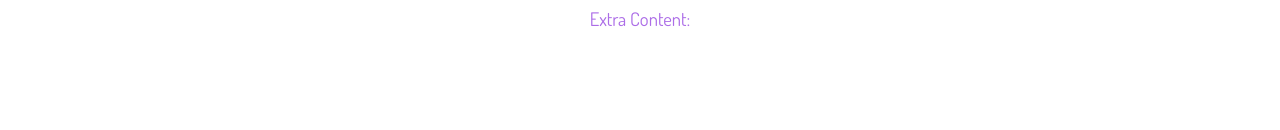
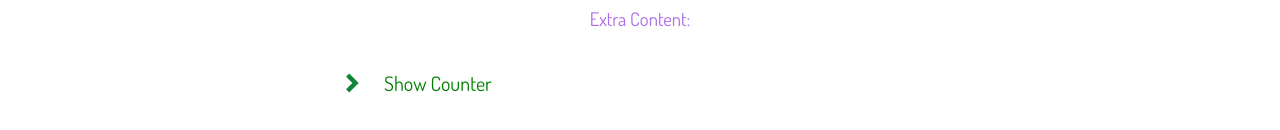
Before and after one commit to Timo-khan/hyf-24-react-module, a Next.js app in the folder week-2/class-work/next-js/js/week-2-class-work-next-js/: page / in a window 1280 px wide. Shown: the part 1018-1148 px from the top of the page. Built offline with nearby package versions, Linux system fonts and the light colour scheme.

Commit message:
toggle counter

```diff
--- a/week-2/class-work/next-js/js/week-2-class-work-next-js/app/(components)/button/button.css
+++ b/week-2/class-work/next-js/js/week-2-class-work-next-js/app/(components)/button/button.css
@@ -45,3 +45,11 @@
   background-color: rgb(132, 162, 238);
   border: 1px solid rgb(126, 143, 249);
 }
+
+.icon {
+  background-color: transparent;
+  border: none;
+  width: 24px;
+  cursor: pointer;
+  height: 28px;
+}
--- /dev/null
+++ b/week-2/class-work/next-js/js/week-2-class-work-next-js/app/(components)/counter/Counter.jsx
@@ -0,0 +1,38 @@
+"use client";
+
+import { Button } from "../button/Button";
+import "./counter.css";
+
+import { useState } from "react";
+
+export const Counter = () => {
+  const [count, setCount] = useState(0);
+
+  const increaseHandler = () => {
+    setCount(count + 1);
+  };
+
+  const decreaseHandler = () => {
+    setCount(count - 1);
+  };
+
+  return (
+    <div className="counter-wrap">
+      <p
+        className={
+          count === 0
+            ? `count-display`
+            : count < 0
+            ? `count-display minus`
+            : `count-display plus`
+        }
+      >
+        {count < 10 && count > -1 ? `0${count}` : `${count}`}
+      </p>
+      <div className="count-btn-sec">
+        <Button appearance="primary" action={increaseHandler} text="+" />
+        <Button appearance="primary" action={decreaseHandler} text="-" />
+      </div>
+    </div>
+  );
+};
--- /dev/null
+++ b/week-2/class-work/next-js/js/week-2-class-work-next-js/app/(components)/counter/counter.css
@@ -0,0 +1,37 @@
+.counter-wrap {
+  margin-top: 40px;
+  padding: 40px;
+  border: 2px solid pink;
+  border-radius: 20px;
+  display: flex;
+  flex-direction: column;
+  width: 80%;
+  max-width: 240px;
+  min-width: 180px;
+  height: 100px;
+}
+
+.count-display {
+  padding: 10px 20px;
+  border: 1px solid rgb(211, 81, 211);
+  border-radius: 10px;
+  margin-bottom: 20px;
+  text-align: center;
+  font-weight: 600;
+  color: rgb(236, 188, 44);
+}
+
+.count-display.minus {
+  color: red;
+}
+
+.count-display.plus {
+  color: rgb(36, 181, 36);
+}
+
+.count-btn-sec {
+  display: flex;
+  flex-direction: row;
+  width: 100%;
+  justify-content: space-around;
+}
--- a/week-2/class-work/next-js/js/week-2-class-work-next-js/app/(components)/toggle-content/ToggleContent.jsx
+++ b/week-2/class-work/next-js/js/week-2-class-work-next-js/app/(components)/toggle-content/ToggleContent.jsx
@@ -1,3 +1,3 @@
-export const ToggleContent = () => {
-  return <div>toggle</div>;
+export const ToggleContent = ({ show, content }) => {
+  return <div>{show && content}</div>;
 };
--- a/week-2/class-work/next-js/js/week-2-class-work-next-js/app/home.module.css
+++ b/week-2/class-work/next-js/js/week-2-class-work-next-js/app/home.module.css
@@ -66,4 +66,18 @@
 
 .toggleSection {
   margin: 0px 60px 100px;
+  width: 60%;
+  max-width: 600px;
+  min-width: 280px;
 }
+
+.toggleLine {
+  display: flex;
+  flex-direction: row;
+}
+
+.togglePar {
+  color: green;
+  font-size: 20px;
+  margin: 0px 20px;
+}
--- a/week-2/class-work/next-js/js/week-2-class-work-next-js/app/page.js
+++ b/week-2/class-work/next-js/js/week-2-class-work-next-js/app/page.js
@@ -7,9 +7,13 @@ import { CARD_LIST } from "@/data/cards";
 
 import { Card } from "./(components)/card/Card";
 import { Button } from "./(components)/button/Button";
+import { Carrot } from "@/public/svg/Carrot";
+import { ToggleContent } from "./(components)/toggle-content/ToggleContent";
+import { Counter } from "./(components)/counter/Counter";
 
 export default function Home() {
   const [panel, setPanel] = useState("");
+  const [showCounter, setShowCounter] = useState(false);
 
   const primaryHandler = () => {
     setPanel("Primary");
@@ -21,6 +25,10 @@ export default function Home() {
 
   const secondaryHandler = () => {
     setPanel("");
+  };
+
+  const showCounterToggleHandler = () => {
+    setShowCounter(!showCounter);
   };
 
   return (
@@ -58,7 +66,21 @@ export default function Home() {
         ))}
       </div>
       <h3 className={styles.sectionHead}>Extra Content:</h3>
-      <div className={styles.toggleSection}></div>
+      <div className={styles.toggleSection}>
+        <div className={styles.toggleLine}>
+          <Button
+            appearance="icon"
+            action={showCounterToggleHandler}
+            text={
+              <Carrot
+                appearance={showCounter ? `carrot-svg` : `carrot-svg closed`}
+              />
+            }
+          />
+          <p className={styles.togglePar}>Show Counter</p>
+        </div>
+        <ToggleContent content={<Counter />} show={showCounter} />
+      </div>
     </div>
   );
 }
--- /dev/null
+++ b/week-2/class-work/next-js/js/week-2-class-work-next-js/public/svg/Carrot.jsx
@@ -0,0 +1,14 @@
+import "./svg.css";
+
+export const Carrot = ({ appearance }) => {
+  return (
+    <svg
+      viewBox="0 0 18 12"
+      fill="none"
+      xmlns="http://www.w3.org/2000/svg"
+      className={appearance}
+    >
+      <path d="M9 12L0.514 3.516L3.344 0.688004L9 6.344L14.656 0.688004L17.486 3.516L9 12Z" />
+    </svg>
+  );
+};
--- /dev/null
+++ b/week-2/class-work/next-js/js/week-2-class-work-next-js/public/svg/svg.css
@@ -0,0 +1,14 @@
+.carrot-svg {
+  fill: rgb(15, 132, 56);
+  width: 20px;
+  height: 20px;
+  transition: fill 2s ease, rotate 400ms ease;
+}
+
+.carrot-svg.closed {
+  rotate: -90deg;
+}
+
+.carrot-svg:hover {
+  fill: rgb(154, 249, 154);
+}
```
